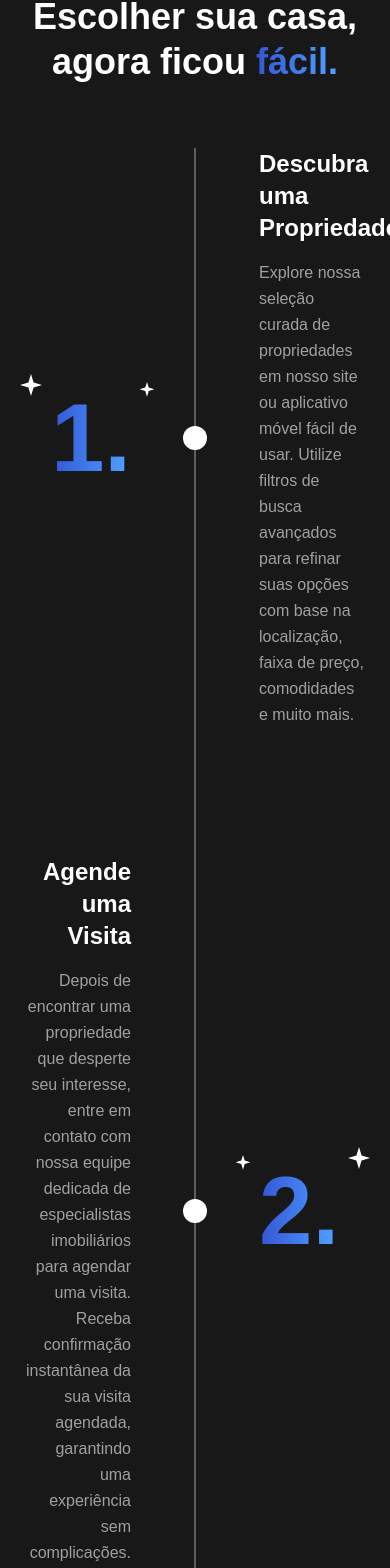
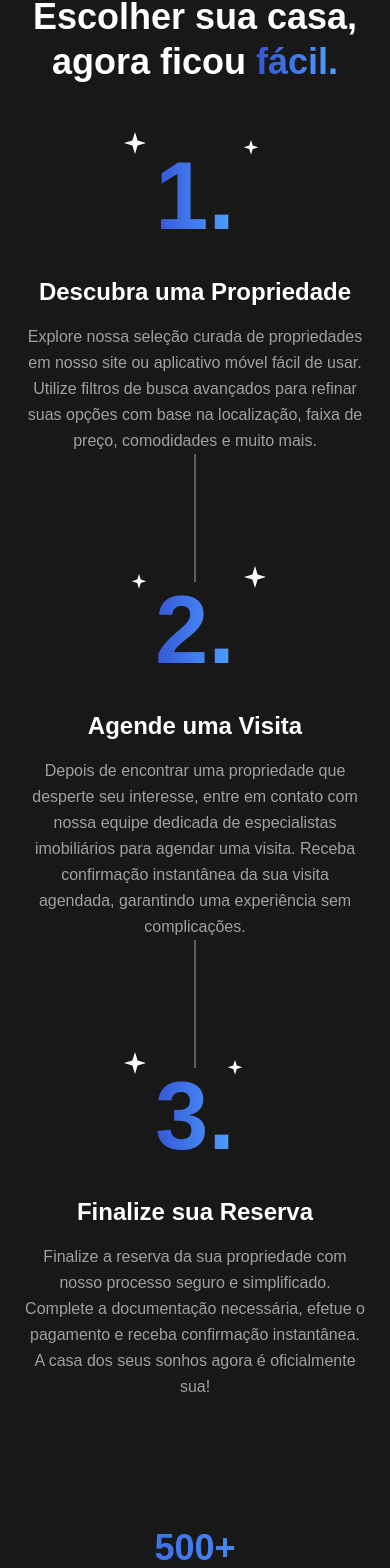
Before and after one commit to Faccin27/myimob, a Next.js app: page / in a window 390 px wide. Shown: the part 1406-2974 px from the top of the page. Built offline with nearby package versions, Linux system fonts and the light colour scheme; a web font is replaced by a local one.

Commit message:
fix: about page responsivitiness

```diff
--- a/src/components/about.tsx
+++ b/src/components/about.tsx
@@ -28,7 +28,7 @@ export function AboutSection() {
             preserveAspectRatio="xMidYMid meet"
           >
             <path
-              d="M400 50 C200 150, 600 200, 400 300 C600 400, 200 450, 400 550"
+              d="M400 40 C200 150, 600 200, 400 300 C600 400, 200 450, 400 550"
               stroke="white"
               strokeWidth="2"
               fill="none"
@@ -38,9 +38,9 @@ export function AboutSection() {
 
           <div className="space-y-32">
             {/* Step 1 */}
-            <div className="relative flex items-center">
+            <div className="relative flex flex-col lg:flex-row items-center bg-[#181818] lg:bg-transparent">
               {/* Left Side - Number and Sparkles */}
-              <div className="w-1/2 flex justify-end pr-16">
+              <div className="w-full lg:w-1/2 flex justify-center lg:justify-end lg:pr-16">
                 <div className="relative">
                   {/* Sparkles */}
                   <div className="absolute -top-4 -left-8">
@@ -65,12 +65,10 @@ export function AboutSection() {
                   </div>
                 </div>
               </div>
-
-              {/* Center Circle */}
-              <div className="absolute left-1/2 top-1/2 transform -translate-x-1/2 -translate-y-1/2 w-6 h-6 bg-white rounded-full z-10"></div>
-
+              {/* Center Circle - Oculto em mobile */}
+              <div className="absolute left-1/2 top-1/2 transform -translate-x-1/2 -translate-y-1/2 w-6 h-6 bg-white rounded-full z-10 hidden lg:block"></div>
               {/* Right Side - Content */}
-              <div className="w-1/2 pl-16 text-left">
+              <div className="w-full lg:w-1/2 lg:pl-16 text-center lg:text-left mt-8 lg:mt-0">
                 <h3 className="text-2xl font-bold text-white mb-4">
                   Descubra uma Propriedade
                 </h3>
@@ -84,10 +82,10 @@ export function AboutSection() {
             </div>
 
             {/* Step 2 */}
-            <div className="relative flex items-center">
-              {/* Left Side - Content */}
-              <div className="w-1/2 flex justify-end pr-16 text-right">
-                <div>
+            <div className="relative flex flex-col lg:flex-row items-center bg-[#181818] lg:bg-transparent">
+              {/* Left Side - Content (em desktop) */}
+              <div className="w-full lg:w-1/2 flex justify-center lg:justify-end lg:pr-16 order-2 lg:order-1">
+                <div className="text-center lg:text-right mt-8 lg:mt-0">
                   <h3 className="text-2xl font-bold text-white mb-4">
                     Agende uma Visita
                   </h3>
@@ -100,12 +98,10 @@ export function AboutSection() {
                   </p>
                 </div>
               </div>
-
-              {/* Center Circle */}
-              <div className="absolute left-1/2 top-1/2 transform -translate-x-1/2 -translate-y-1/2 w-6 h-6 bg-white rounded-full z-10"></div>
-
-              {/* Right Side - Number and Sparkles */}
-              <div className="w-1/2 pl-16 flex justify-start">
+              {/* Center Circle - Oculto em mobile */}
+              <div className="absolute left-1/2 top-1/2 transform -translate-x-1/2 -translate-y-1/2 w-6 h-6 bg-white rounded-full z-10 hidden lg:block"></div>
+              {/* Right Side - Number and Sparkles (em desktop) */}
+              <div className="w-full lg:w-1/2 flex justify-center lg:justify-start lg:pl-16 order-1 lg:order-2">
                 <div className="relative">
                   {/* Sparkles */}
                   <div className="absolute -top-4 -right-8">
@@ -132,10 +128,10 @@ export function AboutSection() {
               </div>
             </div>
 
-            {/* Step 3 */}
-            <div className="relative flex items-center">
+            {/* Step 3 - Responsividade Especial */}
+            <div className="relative flex flex-col lg:flex-row items-center bg-[#181818] lg:bg-transparent">
               {/* Left Side - Number and Sparkles */}
-              <div className="w-1/2 flex justify-end pr-16">
+              <div className="w-full lg:w-1/2 flex justify-center lg:justify-end lg:mr-24 lg:pr-16">
                 <div className="relative">
                   {/* Sparkles */}
                   <div className="absolute -top-4 -left-8">
@@ -154,7 +150,6 @@ export function AboutSection() {
                       />
                     </svg>
                   </div>
-                  <div className="absolute top-16 -right-8"></div>
                   {/* Number */}
                   <div className="text-8xl font-bold bg-gradient-to-r from-[#3655d4] to-blue-400 bg-clip-text text-transparent">
                     3.
@@ -162,11 +157,11 @@ export function AboutSection() {
                 </div>
               </div>
 
-              {/* Center Circle */}
-              <div className="absolute left-1/2 top-2/5 transform -translate-x-1/2 -translate-y-1/2 w-6 h-6 bg-white rounded-full z-10"></div>
+              {/* Center Circle - Oculto em mobile */}
+              <div className="absolute left-1/2 top-2/5 transform -translate-x-1/2 -translate-y-1/2 w-6 h-6 bg-white rounded-full z-10 hidden lg:block"></div>
 
               {/* Right Side - Content */}
-              <div className="w-1/2 pl-16 text-left">
+              <div className="w-full lg:w-1/2 lg:pl-16 text-center lg:text-left mt-8 lg:mt-0">
                 <h3 className="text-2xl font-bold text-white mb-4">
                   Finalize sua Reserva
                 </h3>
@@ -181,6 +176,7 @@ export function AboutSection() {
           </div>
         </div>
 
+        {/* Stats Section */}
         <div className="px-6 lg:px-12 py-16 pt-32">
           <div className="grid md:grid-cols-3 lg:grid-cols-3 gap-8 text-center">
             {[
```
